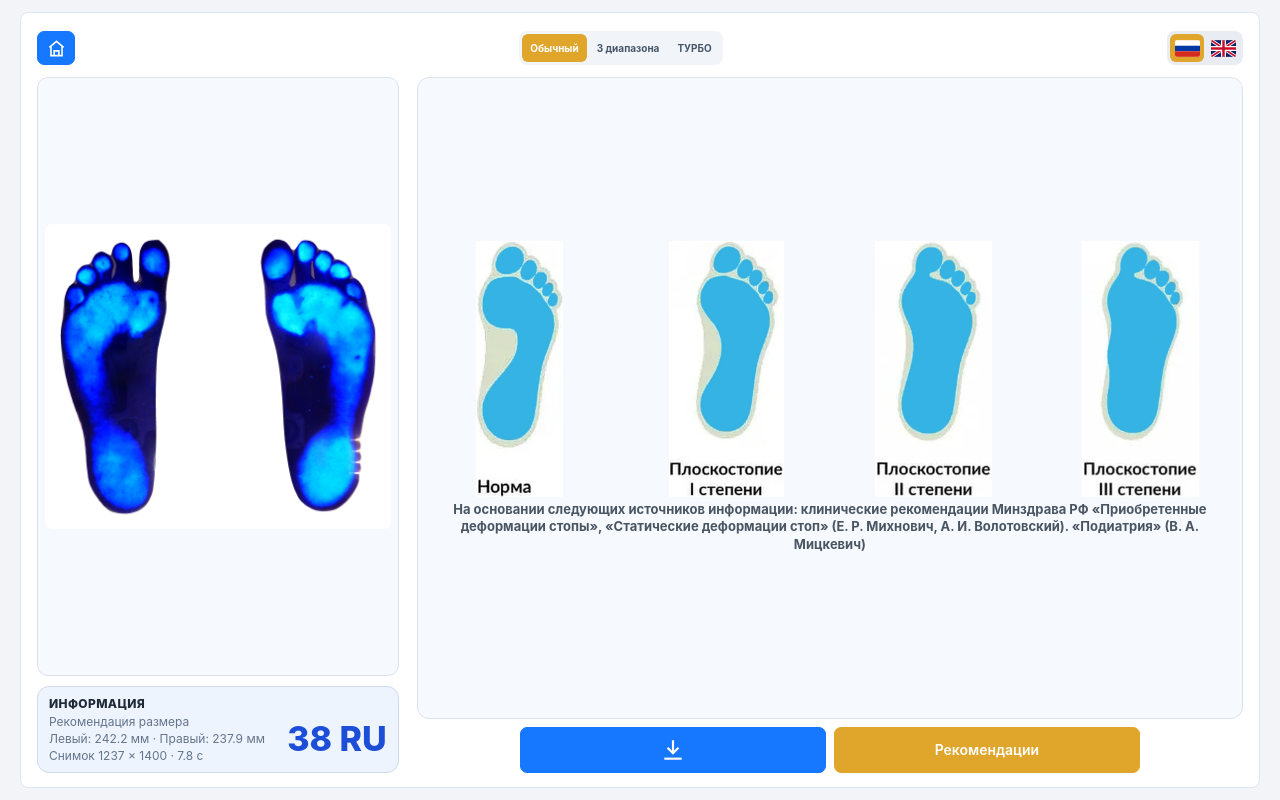
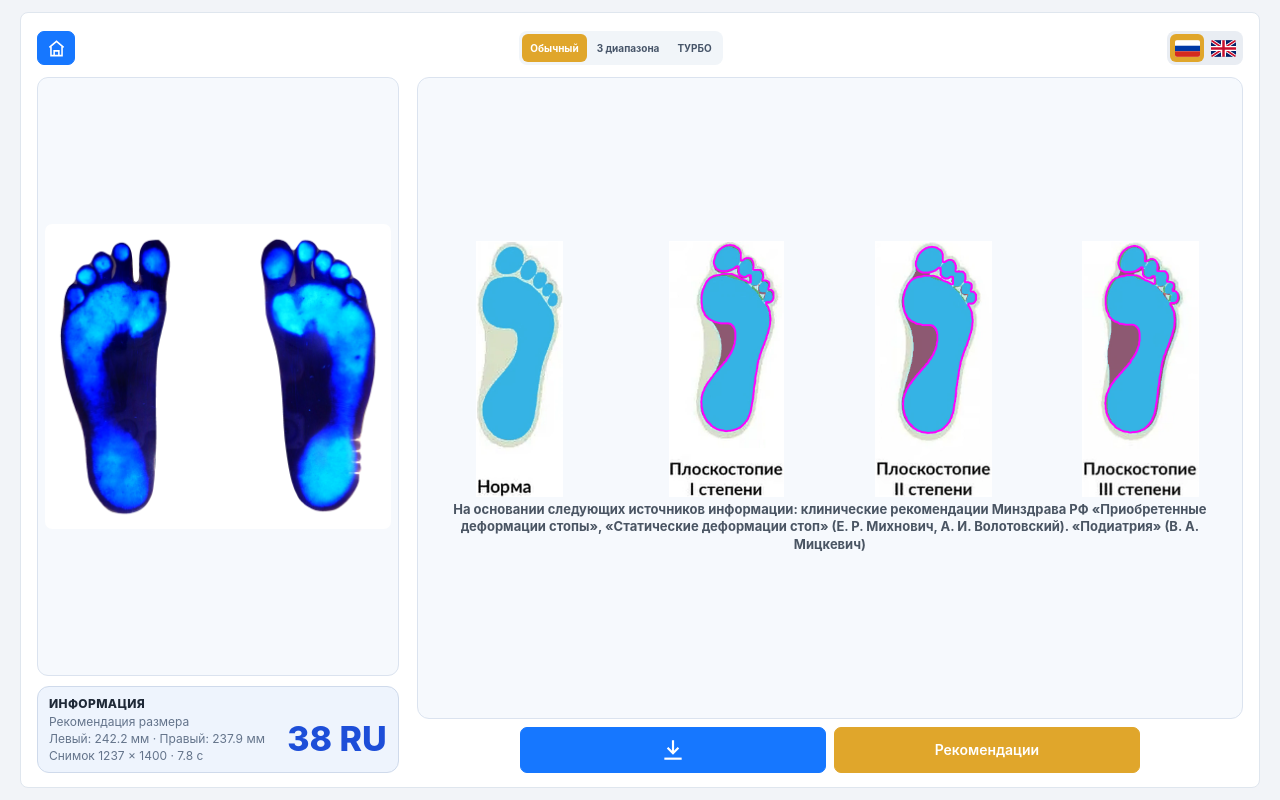
Before and after one commit to youssefhassanecoten-tech/scannerfrontexp, a plain HTML site: page result.html in a window 1280 px wide. Drawn offline with Linux system fonts and the light colour scheme.

Commit message:
Show normal-foot difference overlay on flatfoot reference examples
The I/II/III example photos now overlay the normal sole (magenta outline) and shade where the flatfoot differs (red = flatfoot-only collapsed arch, green = normal-only). The normal example is unchanged.

```diff
--- a/result.html
+++ b/result.html
@@ -45,7 +45,7 @@
 </div></section>
 <aside class="result-right">
 <div class="flatfoot">
-<div class="flatfoot-trim"><img src="ref_normal_trim.png" alt="Норма"/><img src="ref_step1_trim.png" alt="Плоскостопие I степени"/><img src="ref_step2_trim.png" alt="Плоскостопие II степени"/><img src="ref_step3_trim.png" alt="Плоскостопие III степени"/></div><div class="flatfoot-source" id="flatfoot-source">На основании следующих источников информации: клинические рекомендации Минздрава РФ «Приобретенные деформации стопы», «Статические деформации стоп» (Е. Р. Михнович, А. И. Волотовский). «Подиатрия» (В. А. Мицкевич)</div>
+<div class="flatfoot-trim"><img src="ref_normal_trim.png" alt="Норма"/><img src="ref_step1_diff.png" alt="Плоскостопие I степени"/><img src="ref_step2_diff.png" alt="Плоскостопие II степени"/><img src="ref_step3_diff.png" alt="Плоскостопие III степени"/></div><div class="flatfoot-source" id="flatfoot-source">На основании следующих источников информации: клинические рекомендации Минздрава РФ «Приобретенные деформации стопы», «Статические деформации стоп» (Е. Р. Михнович, А. И. Волотовский). «Подиатрия» (В. А. Мицкевич)</div>
 </div>
 
 <div class="actions">
@@ -59,7 +59,7 @@
 </div></aside>
 </main>
 </div>
-<div class="image-modal" id="image-modal" role="dialog" aria-modal="true"><button type="button" class="image-modal-close" id="image-modal-close" aria-label="Закрыть" onclick="this.parentElement.classList.remove('open')">×</button><div class="image-modal-content"><img id="image-modal-img" alt="Результат сканирования"/><div class="modal-examples"><img src="ref_normal_trim.png" alt="Норма"/><img src="ref_step1_trim.png" alt="Плоскостопие I степени"/><img src="ref_step2_trim.png" alt="Плоскостопие II степени"/><img src="ref_step3_trim.png" alt="Плоскостопие III степени"/></div></div></div>
+<div class="image-modal" id="image-modal" role="dialog" aria-modal="true"><button type="button" class="image-modal-close" id="image-modal-close" aria-label="Закрыть" onclick="this.parentElement.classList.remove('open')">×</button><div class="image-modal-content"><img id="image-modal-img" alt="Результат сканирования"/><div class="modal-examples"><img src="ref_normal_trim.png" alt="Норма"/><img src="ref_step1_diff.png" alt="Плоскостопие I степени"/><img src="ref_step2_diff.png" alt="Плоскостопие II степени"/><img src="ref_step3_diff.png" alt="Плоскостопие III степени"/></div></div></div>
 <script>
   const UI = {
     ru: {
```
Also changed, not shown: ref_step1_diff.png (added), ref_step2_diff.png (added), ref_step3_diff.png (added).
